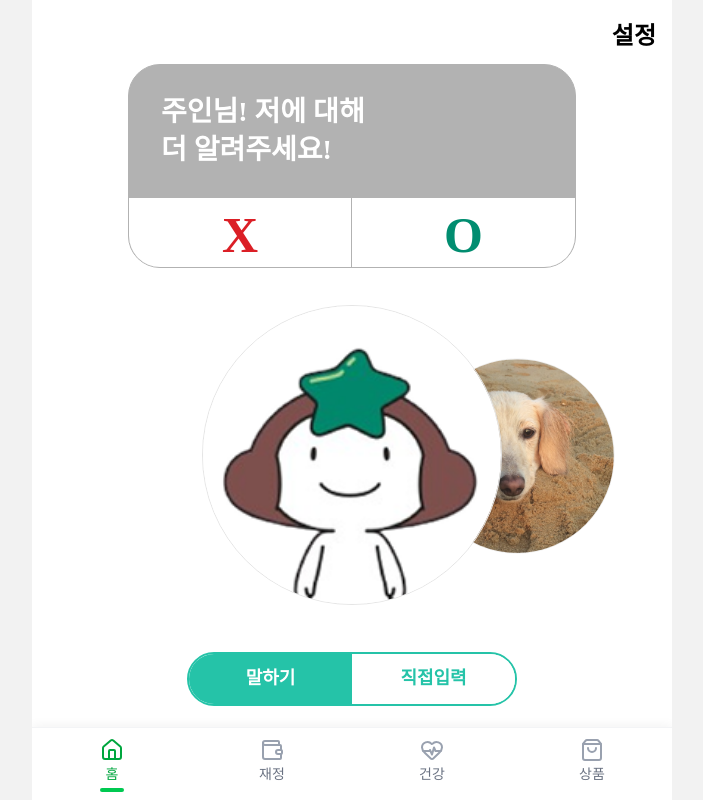
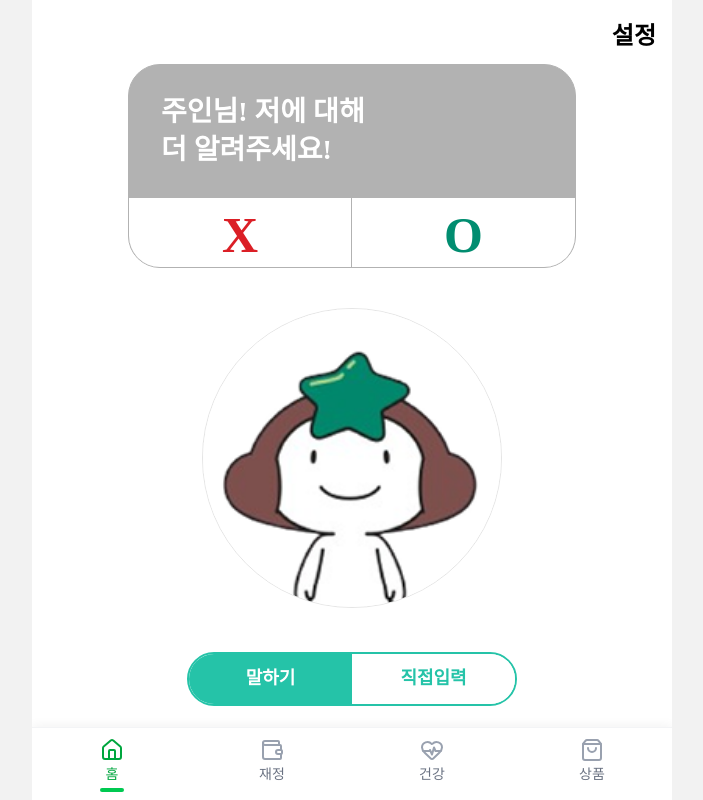
Before and after one commit to My-Golden-Kids/MGK, a Next.js app in the folder FE/: page /home in a window 1280 px wide. Shown: the whole page, without its empty margins (288-991 px from the left). Built offline with nearby package versions, Linux system fonts and the light colour scheme.

Commit message:
fix: pets 타입 변경

```diff
--- a/FE/app/home/page.tsx
+++ b/FE/app/home/page.tsx
@@ -14,18 +14,7 @@ type SpendingData = {
   savingsHint: string;
 };
 
-const pets: Pet[] = [
-  {
-    id: 1,
-    name: "돌",
-    imageUrl: "",
-  },
-  {
-    id: 2,
-    name: "멩",
-    imageUrl: "/images/pet/dolmeng2.jpeg",
-  },
-];
+const pets: Pet[] = [];
 
 const spendingData: SpendingData | null = {
   monthlyAmount: "20,000,000원",
@@ -36,7 +25,7 @@ const spendingData: SpendingData | null = {
 
 export default function HomePage() {
   const router = useRouter();
-  const [selectedPetId, setSelectedPetId] = useState<number | string>(1);
+  const [selectedPetId, setSelectedPetId] = useState<number>(1);
   const [showBubble, setShowBubble] = useState(true);
 
   return (
@@ -130,7 +119,7 @@ export default function HomePage() {
 
               <button
                 type="button"
-                onClick={() => router.push("/settings/pets/1")}
+                onClick={() => router.push("/settings/pets")}
                 className="flex h-[56px] w-full max-w-[280px] cursor-pointer items-center justify-center rounded-[12px] bg-[#25C3A8] px-4 text-[20px] font-extrabold text-white"
               >
                 반려동물 등록하기
```
